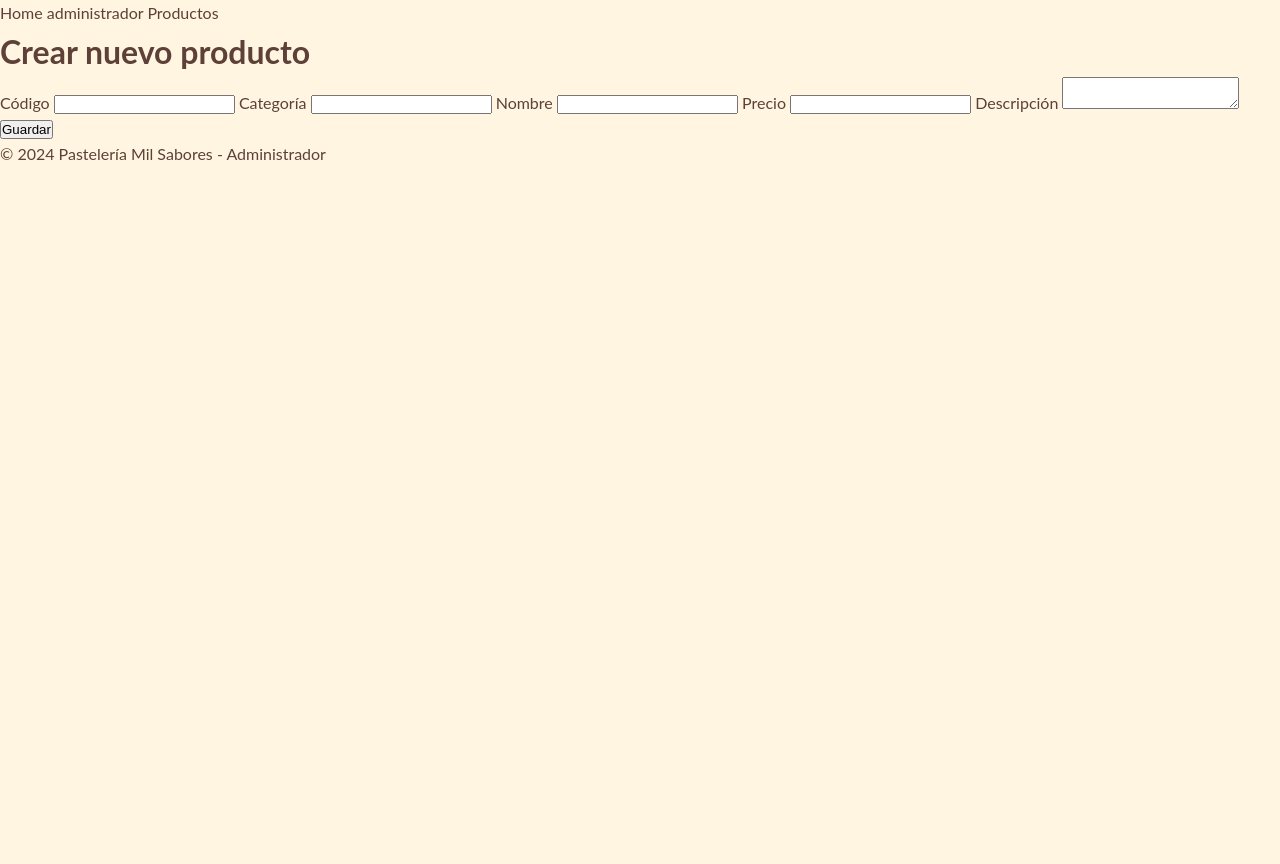
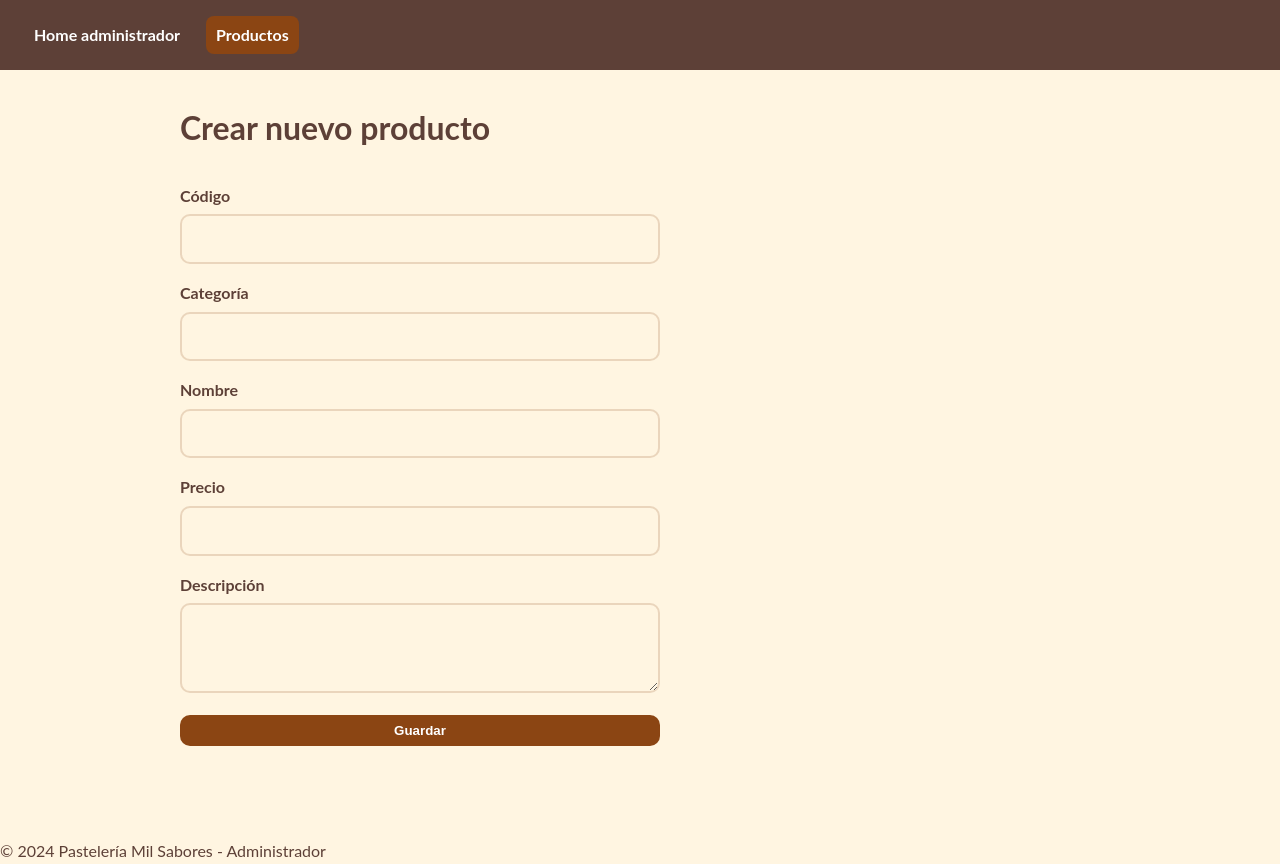
Before and after one commit to kodevlyu/fullstack-development-2, a plain HTML site: page admin/nuevo-producto.html in a window 1280 px wide. Before the commit the page ends 800 px from the top, so only its background shows below. Drawn offline with Linux system fonts and the light colour scheme.

Commit message:
Agrego estilos para login y panel administrador

```diff
--- a/css/styles.css
+++ b/css/styles.css
@@ -698,3 +698,114 @@ a {
     grid-template-columns: 1fr;
   }
 }
+/* Panel de administrador (usuarios y productos) */
+.nav-admin {
+  display: flex;
+  gap: 16px;
+  padding: 16px 24px;
+  background-color: var(--color-cafe-oscuro);
+}
+
+.nav-admin a {
+  color: var(--color-blanco);
+  font-weight: 700;
+  text-decoration: none;
+  padding: 6px 10px;
+  border-radius: 8px;
+}
+
+.nav-admin a:hover,
+.nav-admin a.activo {
+  background-color: var(--color-cafe);
+}
+
+main {
+  max-width: 960px;
+  margin: 32px auto;
+  padding: 0 20px 60px;
+}
+
+.form-admin {
+  display: grid;
+  gap: 6px;
+  max-width: 480px;
+  margin-top: 20px;
+}
+
+.form-admin label {
+  font-weight: 700;
+  color: var(--color-cafe-oscuro);
+  margin-top: 10px;
+}
+
+.form-admin input,
+.form-admin select,
+.form-admin textarea {
+  padding: 10px 12px;
+  font: inherit;
+  border: 2px solid rgb(139 69 19 / 18%);
+  border-radius: 10px;
+  background-color: var(--color-crema);
+}
+
+.form-admin textarea {
+  min-height: 90px;
+  resize: vertical;
+}
+
+.btn {
+  display: inline-block;
+  padding: 8px 16px;
+  margin-top: 16px;
+  color: var(--color-blanco);
+  background-color: var(--color-cafe);
+  border: none;
+  border-radius: 10px;
+  font-weight: 700;
+  text-decoration: none;
+  cursor: pointer;
+}
+
+.btn:hover {
+  background-color: var(--color-cafe-oscuro);
+}
+
+.btn-eliminar {
+  background-color: #b3261e;
+}
+
+.btn-eliminar:hover {
+  background-color: #8c1e18;
+}
+
+.tabla-admin {
+  width: 100%;
+  margin-top: 20px;
+  border-collapse: collapse;
+}
+
+.tabla-admin th,
+.tabla-admin td {
+  padding: 10px 12px;
+  border-bottom: 1px solid rgb(139 69 19 / 15%);
+  text-align: left;
+}
+
+.tabla-admin th {
+  background-color: var(--color-crema);
+}
+
+.tabla-admin .btn {
+  margin-top: 0;
+  padding: 6px 10px;
+  font-size: 0.85rem;
+}
+
+.detalle-producto-admin {
+  display: grid;
+  gap: 8px;
+  padding: 20px;
+  margin-top: 16px;
+  background-color: var(--color-crema);
+  border-radius: 16px;
+}
```
